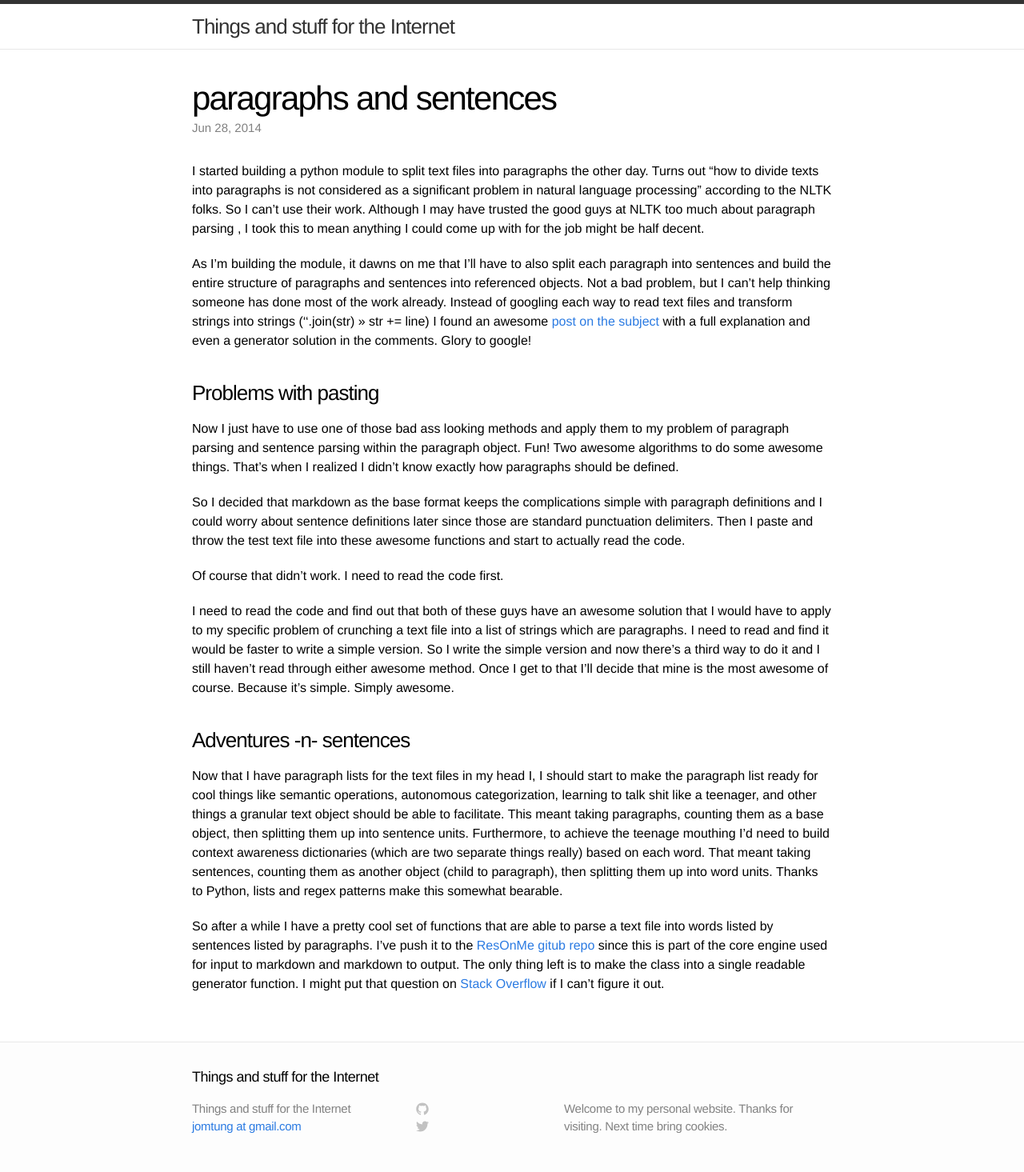
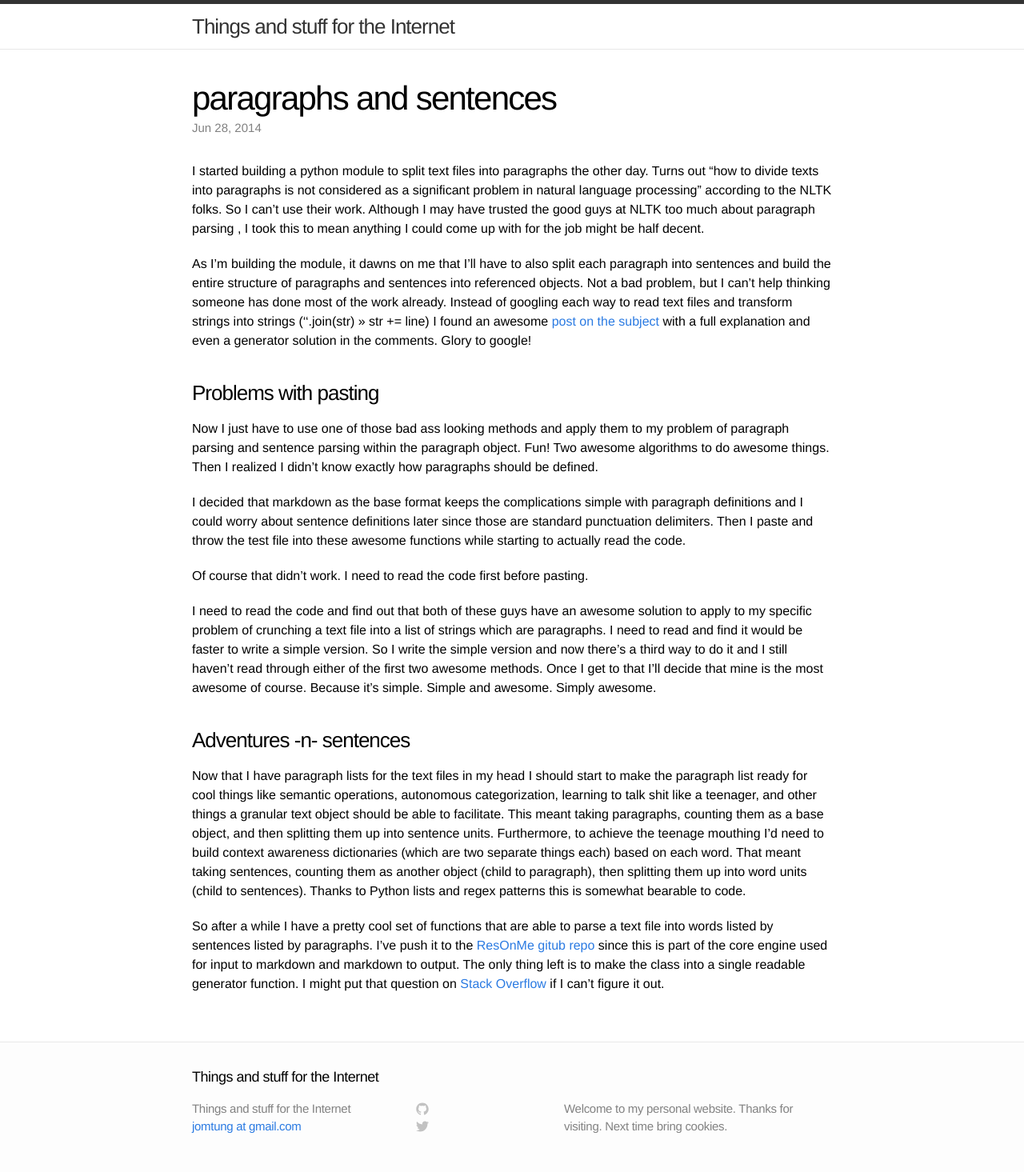
Before and after one commit to Jomtung/jomtung.github.io, a Jekyll site: the page built from _posts/2014-06-28-paragraphs-and-sentences.md, in a window 1280 px wide. Shown: the whole page at 80% size. Built offline with Jekyll 4.4.1, drawn with Linux system fonts in a browser that asks for light colours.

Commit message:
typos + edits

```diff
--- a/_posts/2014-06-28-paragraphs-and-sentences.md
+++ b/_posts/2014-06-28-paragraphs-and-sentences.md
@@ -14,18 +14,17 @@ someone has done most of the work already.  Instead of googling each way to read
 
 ###Problems with pasting
 Now I just have to use one of those bad ass looking methods and apply them to my problem of paragraph parsing and
-sentence parsing within the paragraph object. Fun!  Two awesome algorithms to do some awesome things.  That's when
-I realized I didn't know exactly how paragraphs should be defined.
+sentence parsing within the paragraph object. Fun!  Two awesome algorithms to do awesome things.  Then I realized I didn't know exactly how paragraphs should be defined.
 
-So I decided that markdown as the base format keeps the complications simple with paragraph definitions and I could worry about sentence definitions later since those are standard punctuation delimiters.  Then I paste and throw the test text file into these awesome functions and start to actually read the code.
+I decided that markdown as the base format keeps the complications simple with paragraph definitions and I could worry about sentence definitions later since those are standard punctuation delimiters.  Then I paste and throw the test file into these awesome functions while starting to actually read the code.
 
-Of course that didn't work.  I need to read the code first.
+Of course that didn't work.  I need to read the code first before pasting.
 
-I need to read the code and find out that both of these guys have an awesome solution that I would have to apply to my specific problem of crunching a text file into a list of strings which are paragraphs.  I need to read and find it would be faster to write a simple version.  So I write the simple version and now there's a third way to do it and I still haven't read through  either awesome method.  Once I get to that I'll decide that mine is the most awesome of course.  Because it's simple.  Simply awesome.
+I need to read the code and find out that both of these guys have an awesome solution to apply to my specific problem of crunching a text file into a list of strings which are paragraphs.  I need to read and find it would be faster to write a simple version.  So I write the simple version and now there's a third way to do it and I still haven't read through either of the first two awesome methods.  Once I get to that I'll decide that mine is the most awesome of course.  Because it's simple.  Simple and awesome. Simply awesome.
 
 ###Adventures -n- sentences
-Now that I have paragraph lists for the text files in my head I, I should start to make the paragraph list
-ready for cool things like semantic operations, autonomous categorization, learning to talk shit like a teenager, and other things a granular text object should be able to facilitate.  This meant taking paragraphs, counting them as a base object, then splitting them up into sentence units.  Furthermore, to achieve the teenage mouthing I'd need to build context awareness dictionaries (which are two separate things really) based on each word.  That meant taking sentences, counting them as another object (child to paragraph), then splitting them up into word units.  Thanks to Python, lists and regex patterns make this somewhat bearable.
+Now that I have paragraph lists for the text files in my head I should start to make the paragraph list
+ready for cool things like semantic operations, autonomous categorization, learning to talk shit like a teenager, and other things a granular text object should be able to facilitate.  This meant taking paragraphs, counting them as a base object, and then splitting them up into sentence units.  Furthermore, to achieve the teenage mouthing I'd need to build context awareness dictionaries (which are two separate things each) based on each word.  That meant taking sentences, counting them as another object (child to paragraph), then splitting them up into word units (child to sentences).  Thanks to Python lists and regex patterns this is somewhat bearable to code.
 
 So after a while I have a pretty cool set of functions that are able to parse a text file into words listed by
 sentences listed by paragraphs.  I've push it to the [ResOnMe gitub repo](https://github.com/Jomtung/ResOnMe-Core) since this is part of the core engine used for input to markdown and markdown to output.  The only thing left is to make the class into a single readable generator function.  I might put that question on [Stack Overflow](http://stackoverflow.com/) if I can't figure it out.
```
